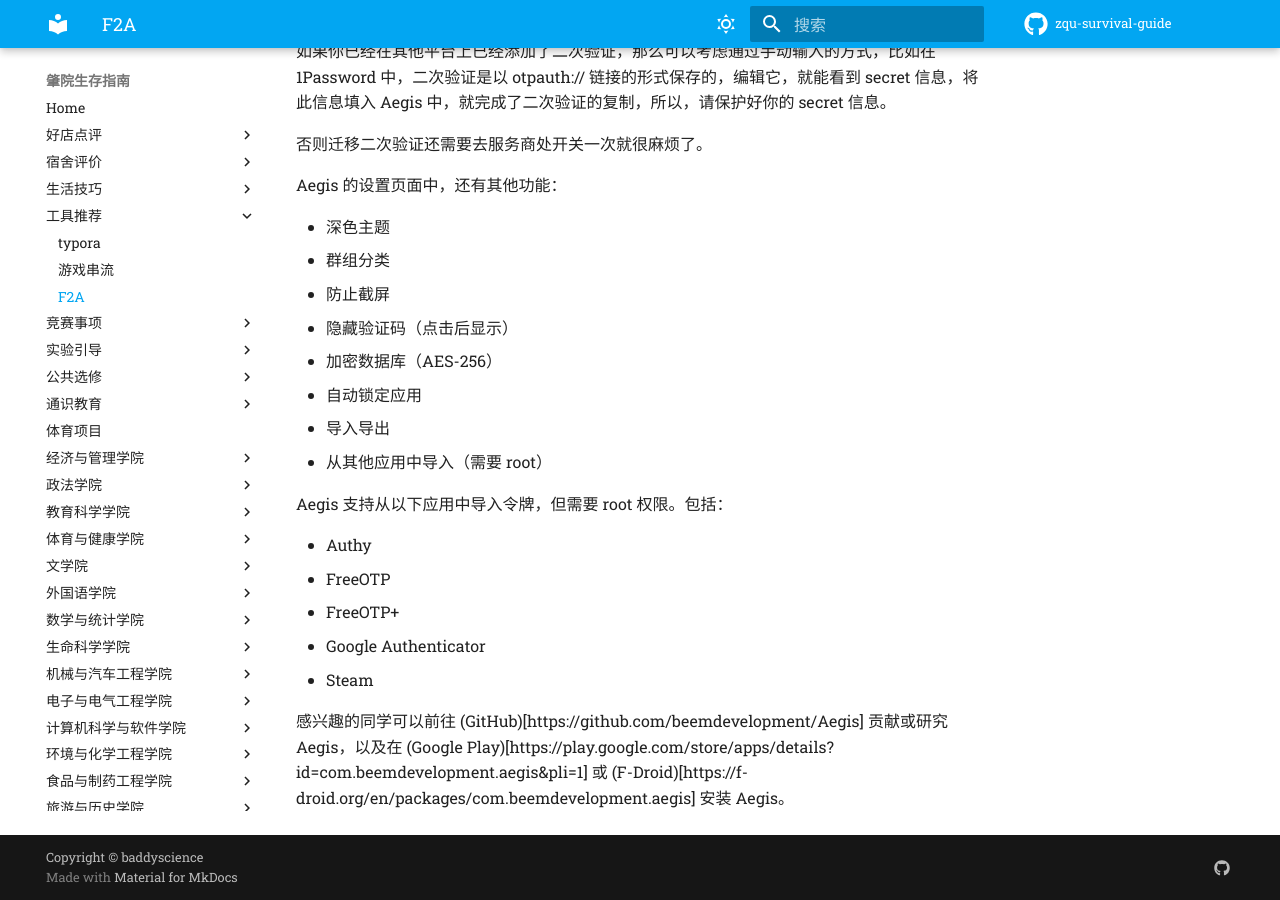
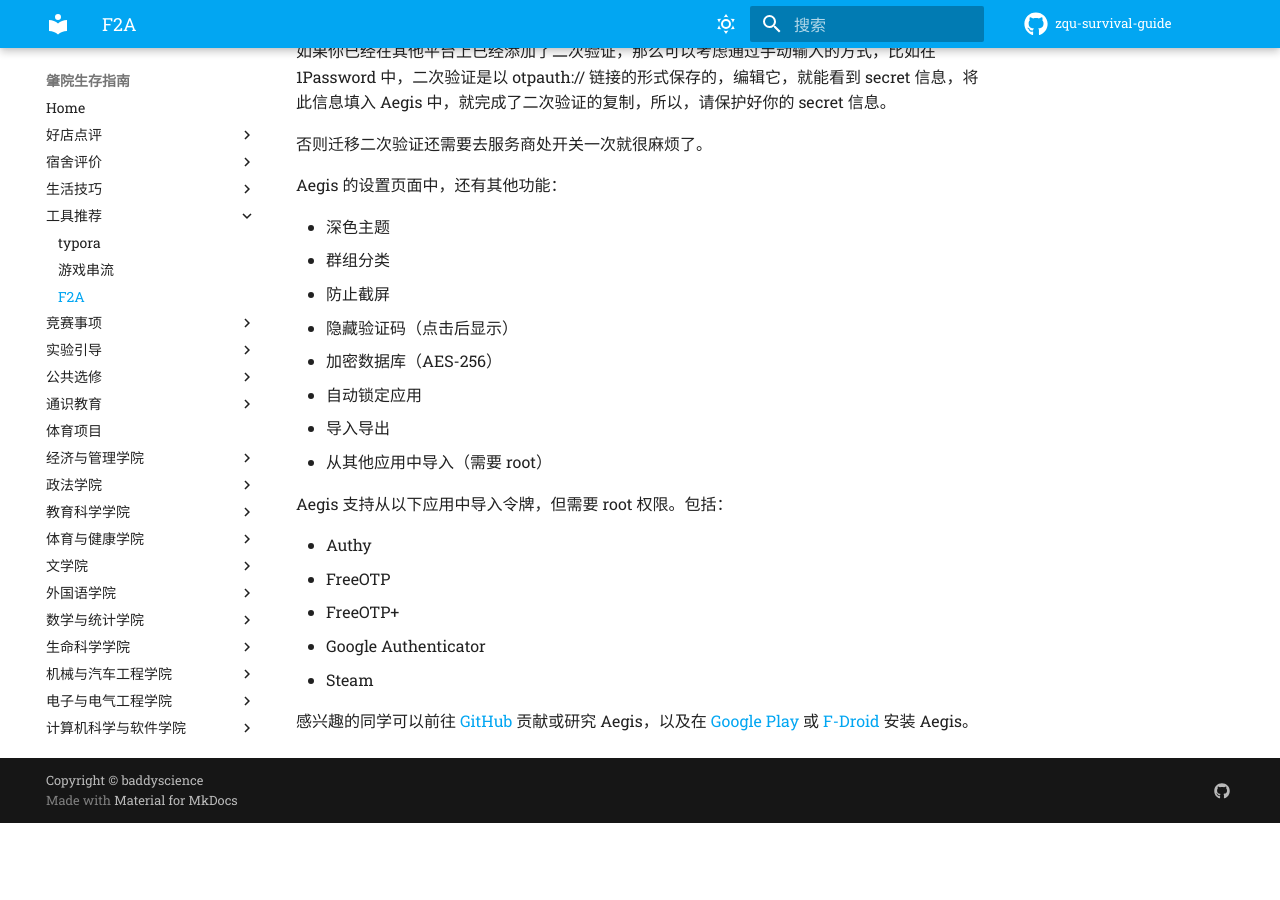
Before and after one commit to baddyscience/zqu-guide, an MkDocs documentation site: the page built from docs/工具推荐/Ageis.md, in a window 1280 px wide and 900 px high, scrolled down 604 px. Built offline with MkDocs 1.6.1 and Material for MkDocs 9.7.7, drawn with Linux system fonts in a browser that asks for light colours; comment, search, counter and statistics services are not loaded; after the commit the page ends 1427 px from its top, so only the background shows below that.

Commit message:
修正了一些格式错误

```diff
--- a/docs/工具推荐/Ageis.md
+++ b/docs/工具推荐/Ageis.md
@@ -34,4 +34,4 @@
  - Google Authenticator
  - Steam
 
- 感兴趣的同学可以前往 (GitHub)[https://github.com/beemdevelopment/Aegis] 贡献或研究 Aegis，以及在 (Google Play)[https://play.google.com/store/apps/details?id=com.beemdevelopment.aegis&pli=1] 或 (F-Droid)[https://f-droid.org/en/packages/com.beemdevelopment.aegis] 安装 Aegis。
+ 感兴趣的同学可以前往 [GitHub](https://github.com/beemdevelopment/Aegis) 贡献或研究 Aegis，以及在 [Google Play](https://play.google.com/store/apps/details?id=com.beemdevelopment.aegis&pli=1) 或 [F-Droid](https://f-droid.org/en/packages/com.beemdevelopment.aegis) 安装 Aegis。
```
